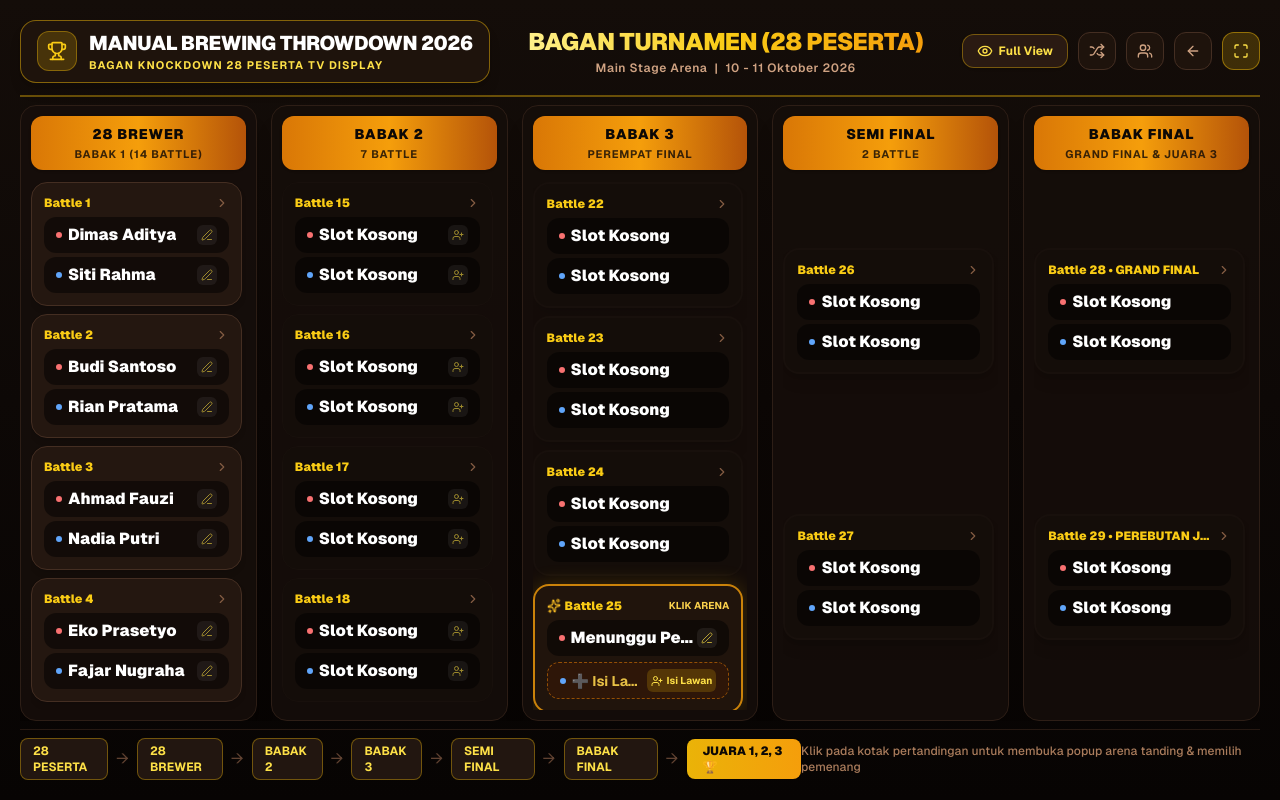
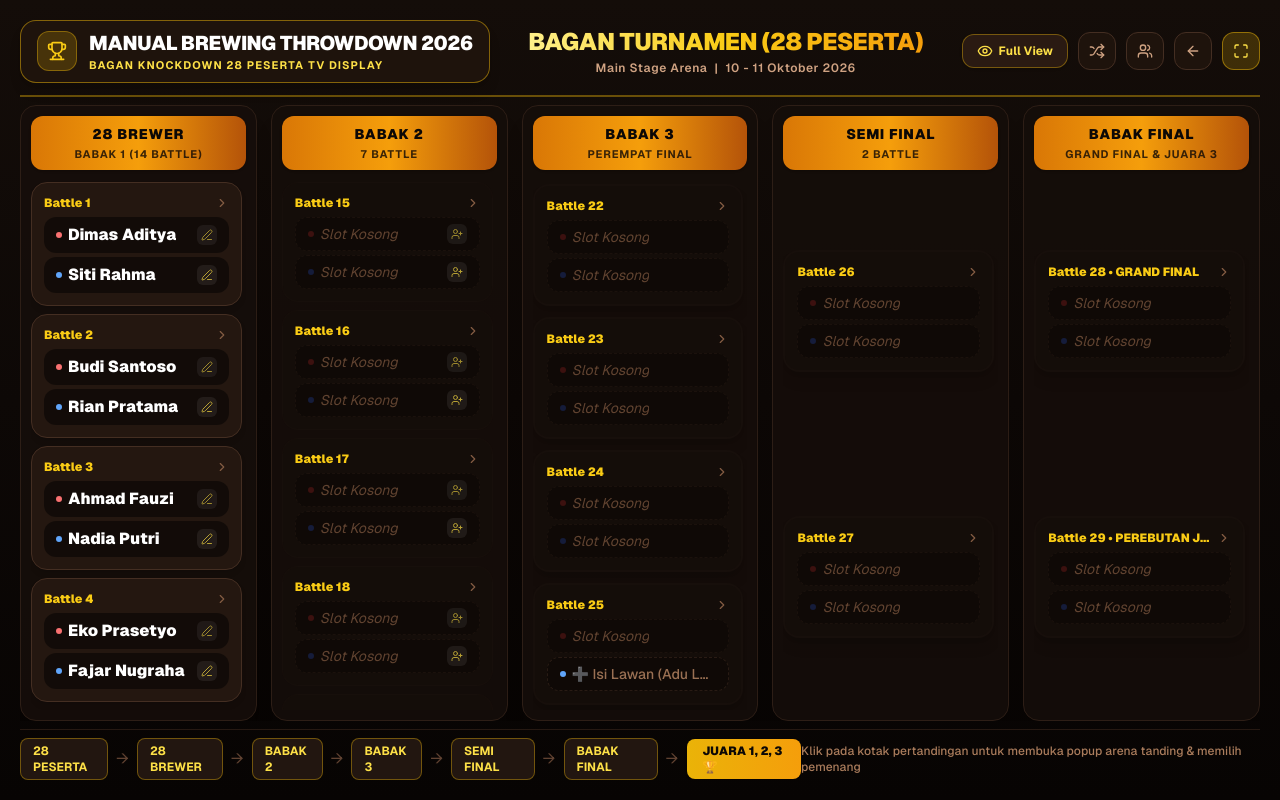
Before and after one commit to ombay86/spinbracket, a Next.js app: page /tournament/trn_sample_28/tv in a window 1280 px wide. Built offline with nearby package versions, Linux system fonts and the light colour scheme; sample sign-in values are in the browser's storage.

Commit message:
fix(tv): make all matches visually uniform, remove auto-advancing bypass, and dim empty slots

```diff
--- a/src/app/tournament/[id]/tv/page.tsx
+++ b/src/app/tournament/[id]/tv/page.tsx
@@ -109,6 +109,46 @@ export default function TvBracketPage() {
         router.push('/dashboard');
         return;
       }
+
+      // Self-heal: ensure no bypass match was prematurely auto-completed or forwarded to next rounds
+      let hasChanges = false;
+      const updatedMatches = { ...t.matches };
+
+      Object.values(updatedMatches).forEach((m) => {
+        // If a match is flagged with isBye or was a bypass match, but user never manually confirmed a winner
+        // or it was auto-completed by the legacy generator
+        if (m.participantB?.isBye) {
+          // If match was auto-completed without opponent and has a next match where participantA was auto-copied
+          if (m.status === 'completed' && m.winnerId === m.participantA?.participantId) {
+            // Check if user has not actually selected a winner (still only 1 participant and opponent isBye)
+            // Reset to pending / ready so operator can select winner or fill opponent
+            m.status = 'ready';
+            m.winnerId = null;
+            hasChanges = true;
+
+            // Also remove prematurely forwarded participant from next match if next match has not completed
+            if (m.nextMatchId && updatedMatches[m.nextMatchId]) {
+              const nextM = { ...updatedMatches[m.nextMatchId] };
+              if (nextM.status !== 'completed') {
+                if (m.nextMatchSlot === 'A' && nextM.participantA?.participantId === m.participantA?.participantId) {
+                  nextM.participantA = null;
+                  hasChanges = true;
+                } else if (m.nextMatchSlot === 'B' && nextM.participantB?.participantId === m.participantA?.participantId) {
+                  nextM.participantB = null;
+                  hasChanges = true;
+                }
+                updatedMatches[m.nextMatchId] = nextM;
+              }
+            }
+          }
+        }
+      });
+
+      if (hasChanges) {
+        t.matches = updatedMatches;
+        clientDb.saveTournament(t);
+      }
+
       setTournament(t);
     } catch (e) {
       console.error(e);
@@ -486,100 +526,13 @@ export default function TvBracketPage() {
   const renderMatchCard = (match: Match | undefined, variant: 'normal' | 'prominent' = 'normal') => {
     if (!match) return null;
 
-    const isCompleted = match.status === 'completed';
+    const isCompleted = match.status === 'completed' && !!match.winnerId;
     const isBye = match.participantB?.isBye;
     const isProminent = variant === 'prominent';
     const displayLabel = getMatchDisplayLabel(match);
 
-    if (isBye) {
-      return (
-        <div
-          key={match.id}
-          onClick={() => setSelectedMatch(match)}
-          className={`cursor-pointer shrink-0 border-2 transition hover:scale-[1.01] p-3 rounded-2xl ${
-            isCompleted
-              ? 'bg-[#1e130c] border-emerald-500/80 shadow-[0_0_15px_rgba(16,185,129,0.2)]'
-              : 'bg-[#20140c] border-amber-500/80 shadow-[0_0_20px_rgba(234,179,8,0.2)]'
-          }`}
-        >
-          <div className="flex items-center justify-between text-gold-400 mb-1.5 text-xs font-black">
-            <span className="truncate flex items-center gap-1">
-              <Sparkles className="w-3.5 h-3.5 text-amber-400 animate-spin" />
-              {displayLabel}
-            </span>
-            {isCompleted ? (
-              <span className="text-[10px] px-1.5 py-0.5 rounded bg-emerald-500 text-black font-black">LOLOS</span>
-            ) : (
-              <span className="text-[10px] text-amber-300 font-bold">KLIK ARENA</span>
-            )}
-          </div>
-
-          {/* Participant A */}
-          <div
-            className={`flex items-center justify-between mb-1.5 px-3 py-1.5 rounded-xl group/slot relative ${
-              match.winnerId === match.participantA?.participantId
-                ? 'bg-gold-500 text-coffee-950 font-black shadow-md'
-                : 'bg-black/50 text-white'
-            }`}
-          >
-            <div className="flex items-center gap-1.5 truncate">
-              <span className="w-1.5 h-1.5 rounded-full bg-red-400 shrink-0" />
-              <span className="truncate text-sm md:text-base font-black">
-                {match.participantA?.name || 'Menunggu Peserta...'}
-              </span>
-            </div>
-            <div className="flex items-center gap-1 shrink-0 ml-1">
-              {match.winnerId === match.participantA?.participantId && (
-                <Award className="w-3.5 h-3.5 text-coffee-950" />
-              )}
-              {!isCompleted && (
-                <button
-                  type="button"
-                  onClick={(e) => handleOpenSlotAssign(match, 'A', e)}
-                  className="opacity-70 hover:opacity-100 p-1 rounded-md bg-white/10 hover:bg-gold-500 hover:text-coffee-950 text-gold-300 transition"
-                  title="Edit Nama / Ganti Peserta"
-                >
-                  <Edit3 className="w-3 h-3" />
-                </button>
-              )}
-            </div>
-          </div>
-
-          {/* Opponent Slot (Slot B / Penantang dari Peserta yang Kalah / Tambahan) */}
-          <div
-            className={`flex items-center justify-between px-3 py-1.5 rounded-xl group/slot relative border ${
-              match.participantB?.isBye
-                ? 'bg-amber-950/40 border-dashed border-amber-600/60 text-amber-300/90'
-                : match.winnerId === match.participantB?.participantId
-                ? 'bg-gold-500 border-gold-400 text-coffee-950 font-black shadow-md'
-                : 'bg-black/50 border-coffee-800 text-white'
-            }`}
-          >
-            <div className="flex items-center gap-1.5 truncate">
-              <span className="w-1.5 h-1.5 rounded-full bg-blue-400 shrink-0" />
-              <span className="truncate text-xs md:text-sm font-bold">
-                {match.participantB?.isBye
-                  ? '➕ Isi Lawan (Peserta Kalah / Manual)'
-                  : match.participantB?.name || 'Slot Kosong'}
-              </span>
-            </div>
-            <div className="flex items-center gap-1 shrink-0 ml-1">
-              {!isCompleted && (
-                <button
-                  type="button"
-                  onClick={(e) => handleOpenSlotAssign(match, 'B', e)}
-                  className="p-1 rounded-md bg-gold-500/20 hover:bg-gold-500 text-gold-300 hover:text-coffee-950 transition font-bold text-[10px] flex items-center gap-1"
-                  title="Isi Peserta Lawan Manual / Wildcard"
-                >
-                  <UserPlus className="w-3 h-3" />
-                  <span>{match.participantB?.isBye ? 'Isi Lawan' : 'Ganti'}</span>
-                </button>
-              )}
-            </div>
-          </div>
-        </div>
-      );
-    }
+    const hasSlotA = !!match.participantA?.participantId;
+    const hasSlotB = !!match.participantB?.participantId && !match.participantB?.isBye;
 
     return (
       <div
@@ -590,13 +543,13 @@ export default function TvBracketPage() {
         } ${
           isCompleted
             ? 'bg-[#1e130c] border-gold-500/80 shadow-[0_0_15px_rgba(234,179,8,0.2)]'
-            : match.participantA?.participantId && match.participantB?.participantId
+            : hasSlotA && (hasSlotB || isBye)
             ? 'bg-[#241710] border-coffee-700 hover:border-gold-400 shadow-md'
-            : 'bg-[#140d09] border-coffee-900 text-coffee-600'
+            : 'bg-[#140d09] border-coffee-900/80 text-coffee-600'
         }`}
       >
         <div className="flex items-center justify-between text-gold-400 mb-1.5 text-xs font-black">
-          <span className="truncate">{match.label}</span>
+          <span className="truncate">{displayLabel}</span>
           {isCompleted ? (
             <Check className="text-emerald-400 w-3.5 h-3.5 shrink-0" />
           ) : (
@@ -606,15 +559,25 @@ export default function TvBracketPage() {
 
         {/* Participant A */}
         <div
-          className={`flex items-center justify-between mb-1 px-3 py-1.5 rounded-xl group/slot relative ${
+          className={`flex items-center justify-between mb-1 px-3 py-1.5 rounded-xl group/slot relative transition ${
             match.winnerId === match.participantA?.participantId
               ? 'bg-gold-500 text-coffee-950 font-black shadow-md'
-              : 'bg-black/50 text-white'
+              : hasSlotA
+              ? 'bg-black/50 text-white'
+              : 'bg-black/25 text-coffee-500/60 border border-dashed border-coffee-800/40'
           }`}
         >
           <div className="flex items-center gap-1.5 truncate">
-            <span className="w-1.5 h-1.5 rounded-full bg-red-400 shrink-0" />
-            <span className="truncate text-sm md:text-base font-black">
+            <span
+              className={`w-1.5 h-1.5 rounded-full shrink-0 ${
+                hasSlotA ? 'bg-red-400' : 'bg-red-900/40'
+              }`}
+            />
+            <span
+              className={`truncate text-sm md:text-base ${
+                hasSlotA ? 'font-black text-white' : 'font-normal italic text-coffee-500/70 text-xs md:text-sm'
+              }`}
+            >
               {match.participantA?.name || 'Slot Kosong'}
             </span>
           </div>
@@ -624,15 +587,12 @@ export default function TvBracketPage() {
             )}
             {!isCompleted && match.roundIndex <= 1 && (
               <button
+                type="button"
                 onClick={(e) => handleOpenSlotAssign(match, 'A', e)}
                 className="opacity-60 hover:opacity-100 p-1 rounded-md bg-white/10 hover:bg-gold-500 hover:text-coffee-950 text-gold-300 transition"
-                title={match.participantA?.participantId ? 'Ganti Peserta' : 'Tambah Peserta'}
+                title={hasSlotA ? 'Edit Nama / Ganti Peserta' : 'Tambah Peserta'}
               >
-                {match.participantA?.participantId ? (
-                  <Edit3 className="w-3 h-3" />
-                ) : (
-                  <UserPlus className="w-3 h-3" />
-                )}
+                {hasSlotA ? <Edit3 className="w-3 h-3" /> : <UserPlus className="w-3 h-3" />}
               </button>
             )}
           </div>
@@ -640,16 +600,34 @@ export default function TvBracketPage() {
 
         {/* Participant B */}
         <div
-          className={`flex items-center justify-between px-3 py-1.5 rounded-xl group/slot relative ${
+          className={`flex items-center justify-between px-3 py-1.5 rounded-xl group/slot relative transition ${
             match.winnerId === match.participantB?.participantId
               ? 'bg-gold-500 text-coffee-950 font-black shadow-md'
-              : 'bg-black/50 text-white'
+              : hasSlotB
+              ? 'bg-black/50 text-white'
+              : isBye
+              ? 'bg-black/25 text-coffee-400/80 border border-dashed border-coffee-700/50'
+              : 'bg-black/25 text-coffee-500/60 border border-dashed border-coffee-800/40'
           }`}
         >
           <div className="flex items-center gap-1.5 truncate">
-            <span className="w-1.5 h-1.5 rounded-full bg-blue-400 shrink-0" />
-            <span className="truncate text-sm md:text-base font-black">
-              {match.participantB?.name || 'Slot Kosong'}
+            <span
+              className={`w-1.5 h-1.5 rounded-full shrink-0 ${
+                hasSlotB || isBye ? 'bg-blue-400' : 'bg-blue-900/40'
+              }`}
+            />
+            <span
+              className={`truncate ${
+                hasSlotB
+                  ? 'font-black text-white text-sm md:text-base'
+                  : isBye
+                  ? 'font-medium text-coffee-400/90 text-xs md:text-sm'
+                  : 'font-normal italic text-coffee-500/70 text-xs md:text-sm'
+              }`}
+            >
+              {isBye
+                ? '➕ Isi Lawan (Adu Lagi)'
+                : match.participantB?.name || 'Slot Kosong'}
             </span>
           </div>
           <div className="flex items-center gap-1 shrink-0 ml-1">
@@ -658,15 +636,12 @@ export default function TvBracketPage() {
             )}
             {!isCompleted && match.roundIndex <= 1 && (
               <button
+                type="button"
                 onClick={(e) => handleOpenSlotAssign(match, 'B', e)}
-                className="opacity-60 hover:opacity-100 p-1 rounded-md bg-white/10 hover:bg-gold-500 hover:text-coffee-950 text-gold-300 transition"
-                title={match.participantB?.participantId ? 'Ganti Peserta' : 'Tambah Peserta'}
+                className="opacity-70 hover:opacity-100 p-1 rounded-md bg-white/10 hover:bg-gold-500 hover:text-coffee-950 text-gold-300 transition"
+                title={hasSlotB ? 'Edit Nama / Ganti Peserta' : 'Tambah Peserta Lawan'}
               >
-                {match.participantB?.participantId ? (
-                  <Edit3 className="w-3 h-3" />
-                ) : (
-                  <UserPlus className="w-3 h-3" />
-                )}
+                {hasSlotB ? <Edit3 className="w-3 h-3" /> : <UserPlus className="w-3 h-3" />}
               </button>
             )}
           </div>
--- a/src/lib/bracket-generator.ts
+++ b/src/lib/bracket-generator.ts
@@ -226,17 +226,8 @@ export function createDynamicBracket(
           affiliation: p.affiliation,
           photo: p.photo,
         };
-        matches[mId].winnerId = p.id;
-        matches[mId].status = 'completed';
-
-        if (matches[mId].nextMatchId && matches[matches[mId].nextMatchId!]) {
-          const nextM = matches[matches[mId].nextMatchId!];
-          if (matches[mId].nextMatchSlot === 'A') {
-            nextM.participantA = { ...matches[mId].participantA };
-          } else {
-            nextM.participantB = { ...matches[mId].participantA };
-          }
-        }
+        matches[mId].winnerId = null;
+        matches[mId].status = 'ready';
       }
       continue;
     }
```
